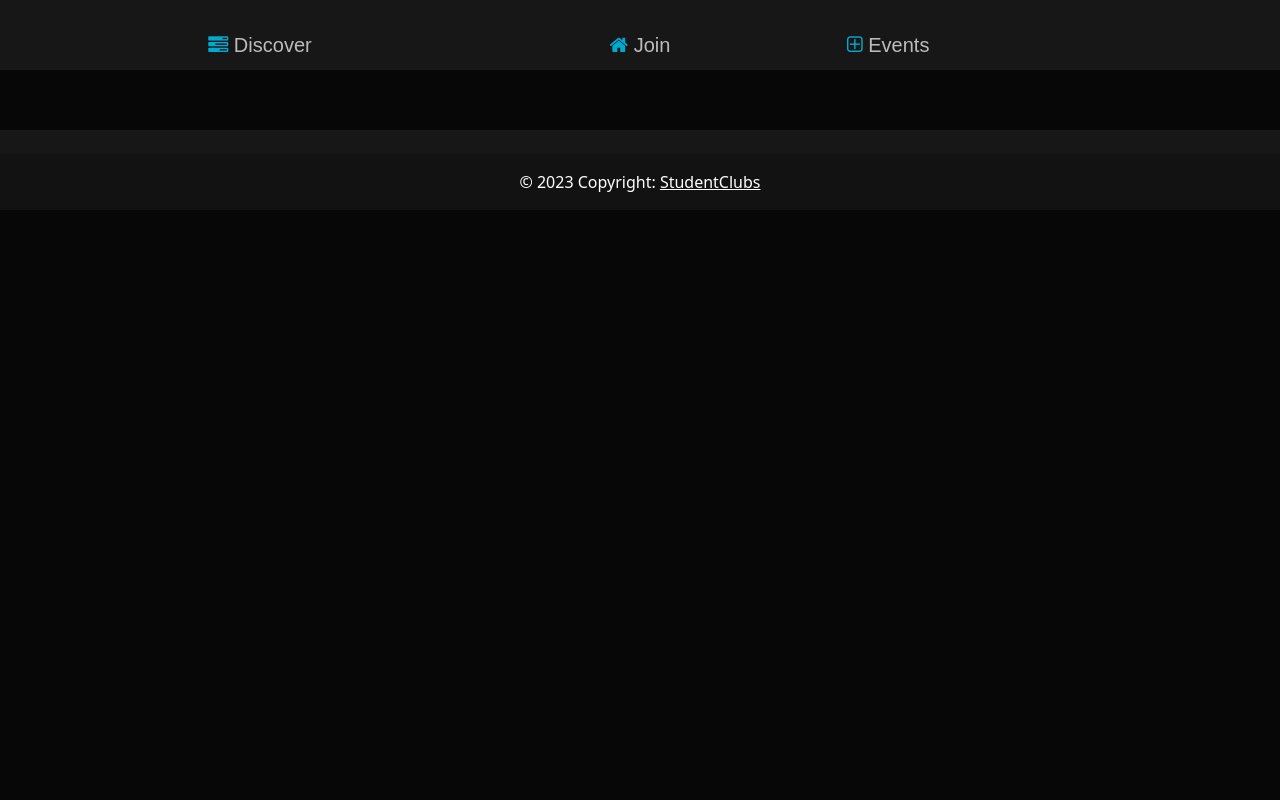
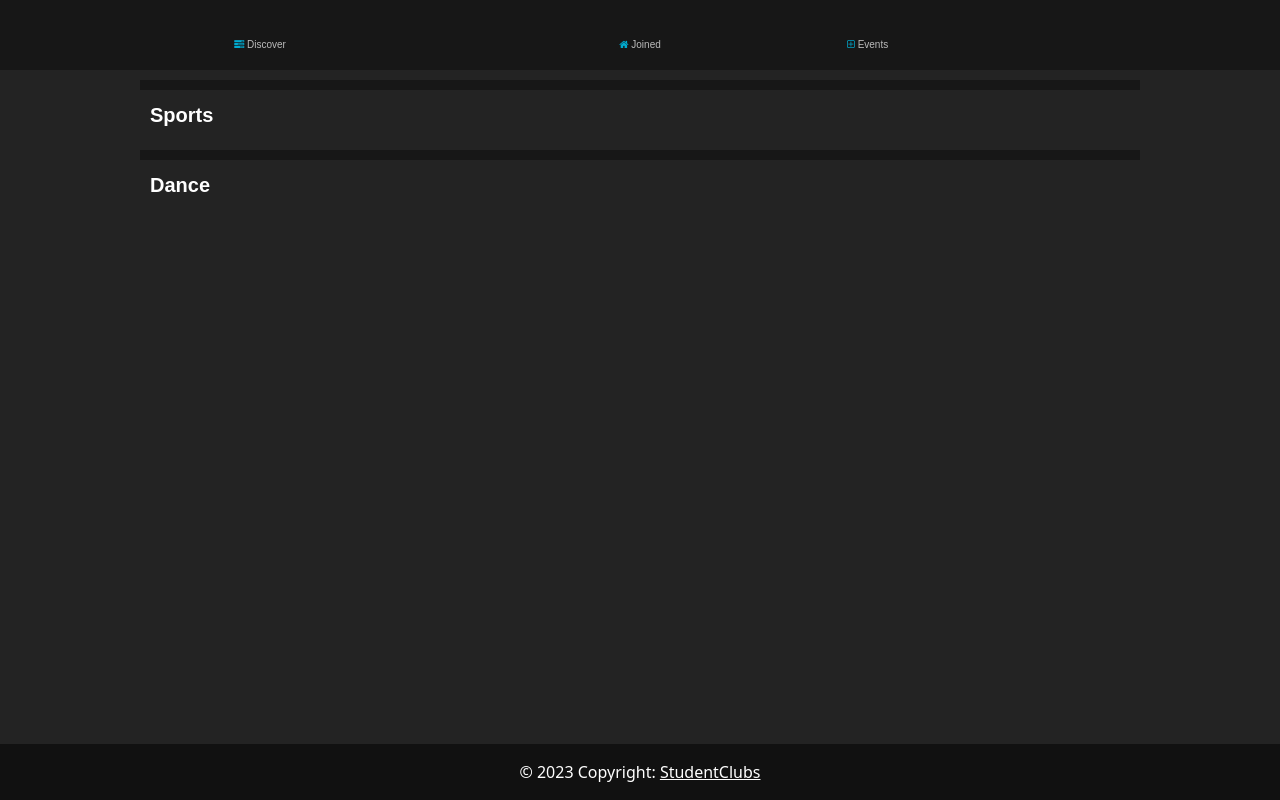
Before and after one commit to Gamaco/StudentClubs, a Django app: page /discover/ in a window 1280 px wide. Run offline with Django 3.2, Linux system fonts and the light colour scheme; data that the repository does not hold is empty; some libraries are stand-ins or nearby versions.

Commit message:
Good working version.

```diff
--- a/website/static/main.css
+++ b/website/static/main.css
@@ -1,5 +1,5 @@
 body {
-    background-color: #070707 !important;
+    background-color: #232323 !important;
 }
 
 .navbar-fixed {
@@ -14,6 +14,7 @@ body {
 
 h5 {
     font-family: Arial, Helvetica, sans-serif;
+    font-size: 10px !important;
 }
 
 .icon {
@@ -21,26 +22,22 @@ h5 {
 }
 
 .space-filler {
+    height: 10px !important;
+    margin: 0 !important;
+    padding: 0 !important;
+    border: none !important;
+}
+
+.space-filler.big {
     height: 30px !important;
     margin: 0 !important;
     padding: 0 !important;
     border: none !important;
 }
 
+
 .custom-bg {
     background-color: #171717 !important;
-}
-
-.custom-border {
-    --top-left-radius: 30px;
-    --top-right-radius: 30px;
-    --bottom-left-radius: 15px;
-    --bottom-right-radius: 15px;
-    border-top-left-radius: var(--top-left-radius);
-    border-top-right-radius: var(--top-right-radius);
-    border-bottom-left-radius: var(--bottom-left-radius);
-    border-bottom-right-radius: var(--bottom-right-radius);
-    border: 2px solid #292929 !important;
 }
 
 .custom-textfield-bg {
@@ -63,5 +60,56 @@ h5 {
     width: 100%;
     max-width: 210px;
     background-color: #2E2E2E;
-    margin: 10px 0;
+    margin: 5px 0;
 }
+
+.footer {
+    position: fixed !important;
+    left: 0 !important;
+    bottom: 0 !important;
+    width: 100% !important;
+    background-color: rgb(17,17,17) !important;
+    color: white !important;
+    text-align: center !important;
+ }
+
+ .cards-carousel-bg {
+    background-color: #232323 !important;
+ }
+
+ .cards-carousel-header {
+    height: 30px !important;
+    margin: 0 !important;
+    padding: 0 !important;
+    border: none !important;
+    background-color: #232323;
+ }
+
+ .card-text {
+    font-size: 10px !important;
+ }
+
+ .row.custom-padding {
+    padding-bottom: 20px !important;
+ }
+
+ .card.custom-margin {
+    margin-top: 10px !important;
+ }
+
+ .card-category-title {
+    font-size: 20px;
+    font-family: Arial, Helvetica, sans-serif;
+    font-weight: bold;
+ }
+
+ .container-fluid {
+    margin: 0 !important;
+    padding: 0 !important;
+ }
+
+ .container-fluid.spaced {
+    margin-left: 10px !important;
+    margin-top: 10px !important;
+    padding-left: 0 !important;
+ }
--- a/website/templates/discover.html
+++ b/website/templates/discover.html
@@ -6,25 +6,28 @@
 
 <!-- Main container -->
 <div style="max-width: 1000px; margin: 0 auto;">
+  <div class="container-fluid">
 
-  <div class="container-fluid">
-    <div class="row flex-row flex-nowrap overflow-auto">
+    <!-- Space before content -->
+<div class="container-fluid space-filler custom-bg"></div>
 
+
+    <div class="container-fluid spaced cards-carousel-header">
+      <p class="text-white card-category-title">Sports</p>
+    </div>
+    <div class="row custom-padding flex-row flex-nowrap overflow-auto cards-carousel-bg">
     {% for club in clubs %}
     <div class="col-8 col-sm-4 col-md-4 col-lg-3">
-      <div class="card h-100 custom-bg">
-        <img src={{ club.image }} class="card-img-top" alt="..." style="height: 200px; object-fit: cover;">
+      <div class="card custom-margin h-100 custom-bg" style="border: 2px solid #202020 !important;">
+        <img src={{ club.image }} class="card-img-top" alt="..." style="height: 100px; object-fit: cover;">
         <div class="card-body">
-          <div class="card-header">
-            <h7 class="card-title text-white"> {{ club.name }} </h7>
-          </div>
+            <h7 class="card-title text-white"> {{club.name}} </h7>
           <div class="custom-hr"></div>
           <p class="card-text text-white">{{ club.description }}</p>
         </div>
         <ul class="list-group list-group-flush">
           <li class="list-group-item custom-bg text-secondary">School: <p class="text-white">{{ club.school }} </p></li>
           <li class="list-group-item custom-bg text-secondary">Country: <p class="text-white">{{ club.country }} </p></li>
-          <li class="list-group-item custom-bg text-secondary">Category: <p class="text-white">{{ club.category }} </p></li>
         </ul>
         <div class="card-footer">
           <form>
@@ -36,7 +39,46 @@
     {% endfor %}
 
     </div>
+
+<!-- Space after content -->
+<div class="container-fluid space-filler custom-bg"></div>
+
+<!-- Cards Carousel-->
+<div class="container-fluid spaced cards-carousel-header">
+  <p class="text-white card-category-title">Dance</p>
+</div>
+    <div class="row custom-padding flex-row flex-nowrap overflow-auto cards-carousel-bg">
+      {% for club in clubs %}
+      <div class="col-8 col-sm-4 col-md-4 col-lg-3">
+        <div class="card custom-margin h-100 custom-bg">
+          <img src={{ club.image }} class="card-img-top" alt="..." style="height: 100px; object-fit: cover;">
+          <div class="card-body">
+            <div class="card-header">
+              <h7 class="card-title text-white"> {{ club.name }} </h7>
+            </div>
+            <div class="custom-hr"></div>
+            <p class="card-text text-white">{{ club.description }}</p>
+          </div>
+          <ul class="list-group list-group-flush">
+            <li class="list-group-item custom-bg text-secondary">School: <p class="text-white">{{ club.school }} </p></li>
+            <li class="list-group-item custom-bg text-secondary">Country: <p class="text-white">{{ club.country }} </p></li>
+          </ul>
+          <div class="card-footer">
+            <form>
+              <button class="btn">View</button>
+            </form>
+          </div>
+        </div>
+      </div>
+      {% endfor %}
+
+      </div>
   </div>
 </div>
 
+<!-- Space after content -->
+<div class="invisible container-fluid space-filler big"></div>
+<div class="invisible container-fluid space-filler big"></div>
+<!-- Space after content -->
+
 {% endblock %}
--- a/website/templates/layouts/base.html
+++ b/website/templates/layouts/base.html
@@ -1,4 +1,5 @@
 {% load static %}
+
 <!DOCTYPE html>
 <html lang="en">
 <head>
@@ -23,7 +24,7 @@
       }
 
       .card {
-        height: 80% !important;
+        height: 100% !important;
       }
     }
   </style>
@@ -44,12 +45,14 @@
       <div class="row justify-content-center justify-content-between">
         <div class="col-sm-4 col-md d-flex justify-content-center align-items-center text-wrap custom-col" style="height: 40px;">
           <a class="nav-link text-center" href="/discover" style="line-height: 38px; color: rgb(188, 188, 188); padding: 0 5px;">
-            <h1></h1><h5><i class="fa fa-tasks icon" aria-hidden="true"></i> Discover</h5>
+            <h1></h1><h5><i class="fa fa-tasks icon" aria-hidden="true">
+            </i> Discover</h5>
           </a>
         </div>
         <div class="col-sm-4 col-md d-flex justify-content-center align-items-center text-wrap custom-col" style="height: 40px;">
           <a class="nav-link text-center" href="/" style="line-height: 38px; color: rgb(188, 188, 188); padding: 0 5px;">
-            <h1></h1><h5><i class="fa fa-home icon" aria-hidden="true"></i> Join</h5>
+            <h1></h1><h5><i class="fa fa-home icon" aria-hidden="true">
+            </i> Joined</h5>
           </a>
         </div>
         <div class="col-sm-4 col-md d-flex justify-content-left align-items-center text-wrap custom-col" style="height: 40px;">
@@ -87,7 +90,7 @@ document.querySelectorAll('.nav-link').forEach(link => {
 </script>
 
 <!-- Space before content  -->
-<div class="invisible container-fluid space-filler"></div>
+<div class="invisible container-fluid space-filler custom-bg"></div>
 <!-- Space before content  -->
 
 {% block content %}
@@ -98,21 +101,15 @@ document.querySelectorAll('.nav-link').forEach(link => {
 <!-- Space after content -->
 
 <!-- Footer -->
-  <footer class="custom-bg text-center text-white">
-  <!-- Grid container -->
-  <div class="container p-4 pb-0">
-    <!-- Section: Social media -->
-    <!-- Section: Social media -->
-  </div>
-  <!-- Grid container -->
+  <div class="footer custom-bg fixed-bottom">
 
   <!-- Copyright -->
-  <div class="text-center p-3" style="background-color: rgba(0, 0, 0, 0.2);">
+  <div class="text-center p-3 text-white">
     © 2023 Copyright:
     <a class="text-white" href="http://127.0.0.1:3000/">StudentClubs</a>
   </div>
   <!-- Copyright -->
-</footer>
+</div>
 
 <script src="https://cdn.jsdelivr.net/npm/bootstrap@5.2.3/dist/js/bootstrap.bundle.min.js"></script>
 </body>
```
